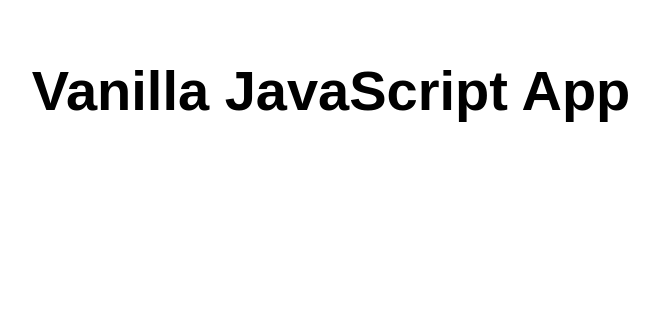
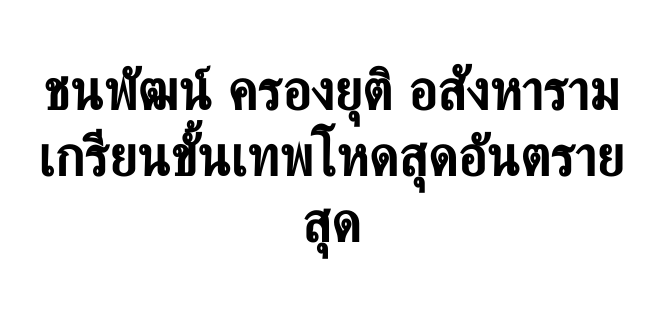
Before and after one commit to kuygoon/webappchonpatEZ, a website: page src/index.html in a window 1280 px wide. Shown: the whole page, without its empty margins (309-968 px from the left). Drawn offline with Linux system fonts and the light colour scheme.

Commit message:
Update index.html

```diff
--- a/src/index.html
+++ b/src/index.html
@@ -10,7 +10,7 @@
 
 <body>
   <main>
-    <h1>Vanilla JavaScript App</h1>
+    <h1>ชนพัฒน์ ครองยุติ อสังหารามเกรียนขั้นเทพโหดสุดอันตรายสุด</h1>
   </main>
 </body>
 
```
